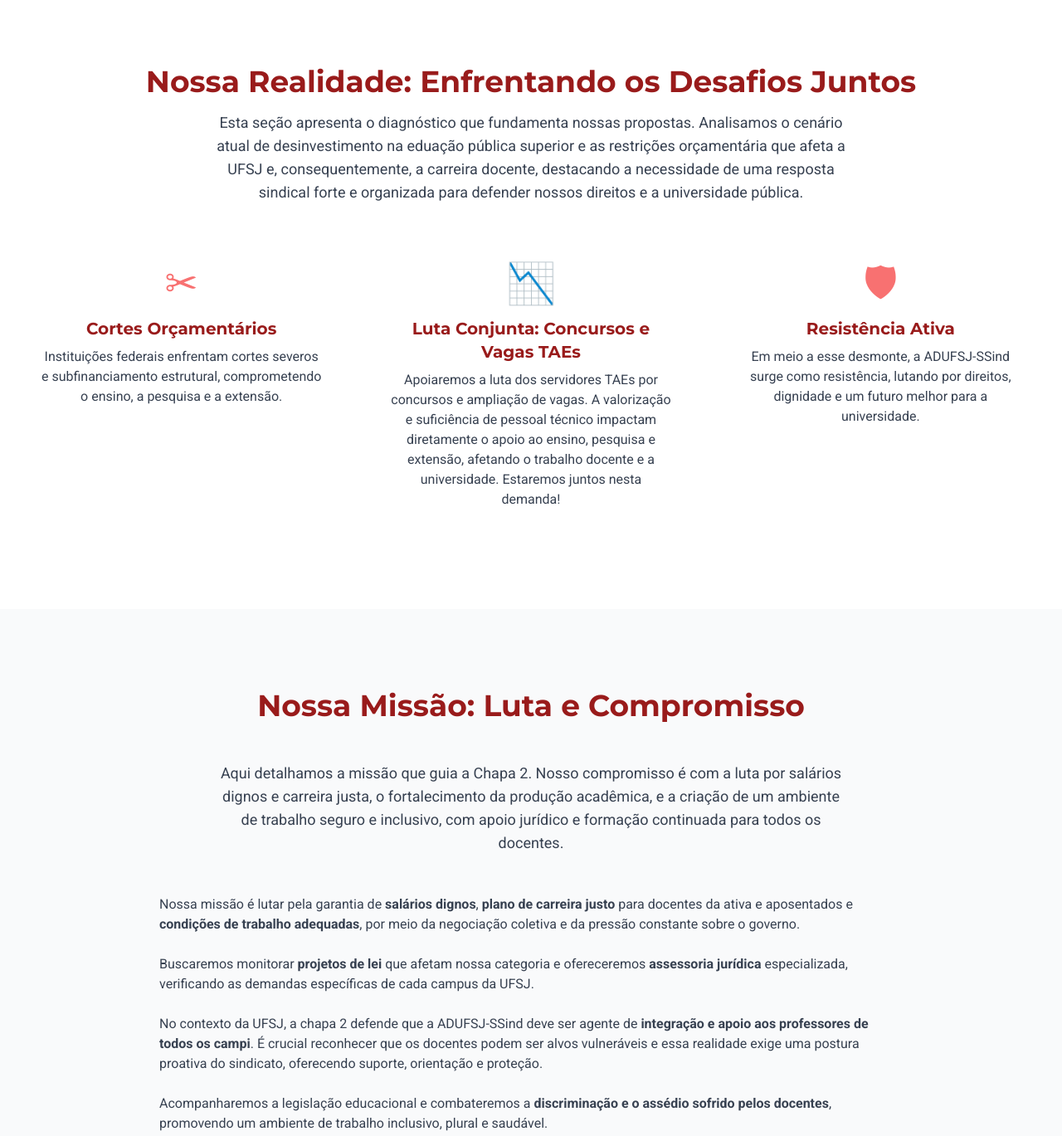
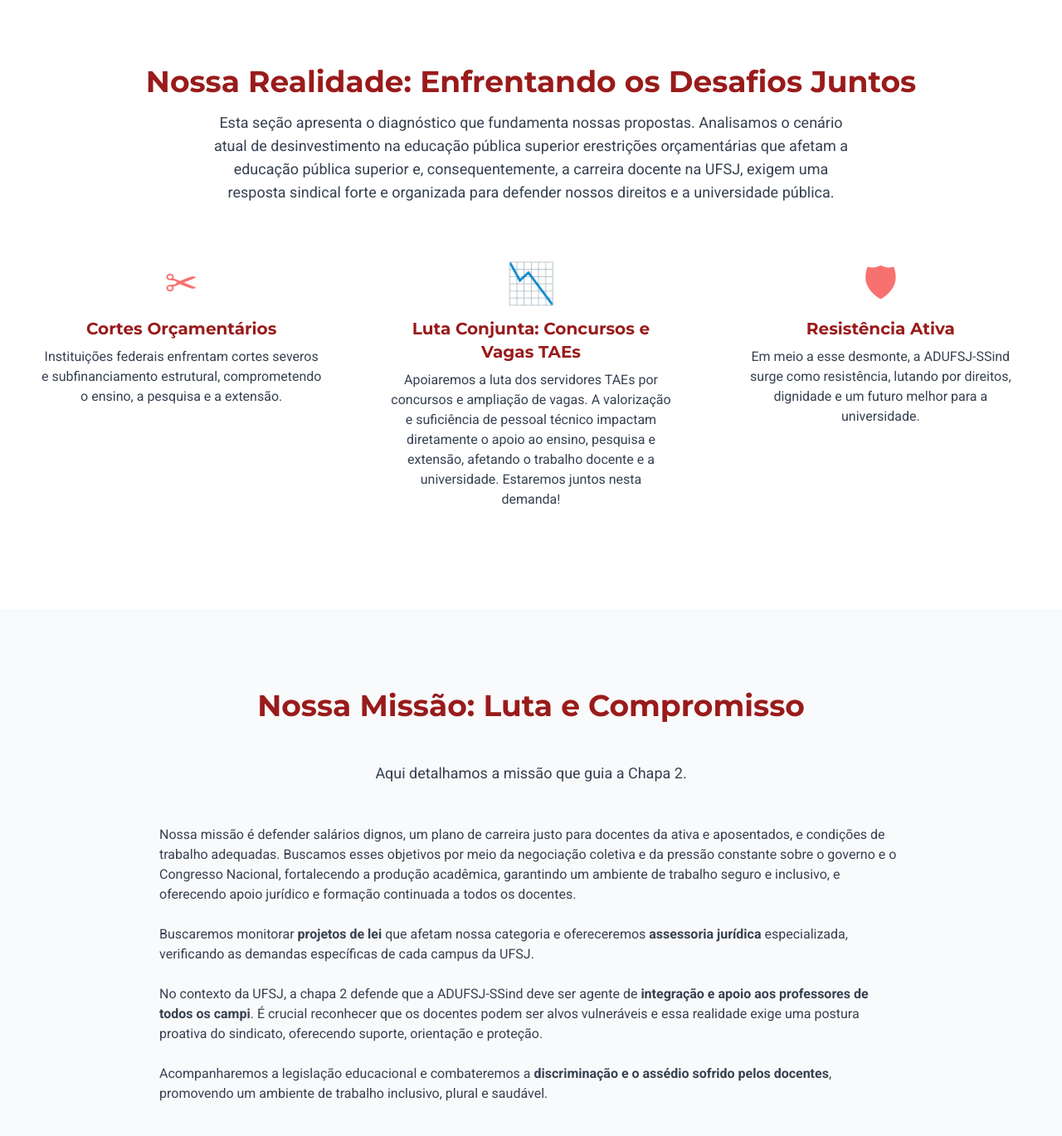
Before and after one commit to chapa2-adu-ufsj/chapa2-adu-ufsj.github.io, a plain HTML site: page index.html in a window 1280 px wide. Shown: the part 480-1849 px from the top of the page at 83% size. Drawn offline with nearby package versions, Linux system fonts and the light colour scheme.

Commit message:
Update index.html

```diff
--- a/index.html
+++ b/index.html
@@ -65,8 +65,7 @@
                     Desafios Juntos</h2>
                 <p class="text-center max-w-3xl mx-auto text-lg text-gray-700 mb-12">
                     Esta seção apresenta o diagnóstico que fundamenta nossas propostas. Analisamos o cenário atual de
-                    desinvestimento na eduação pública superior e as restrições orçamentária que afeta a UFSJ e, consequentemente, a carreira docente, destacando a necessidade de
-                    uma resposta sindical forte e organizada para defender nossos direitos e a universidade pública.
+                    desinvestimento na educação pública superior erestrições orçamentárias que afetam a educação pública superior e, consequentemente, a carreira docente na UFSJ, exigem uma resposta sindical forte e organizada para defender nossos direitos e a universidade pública.
                 </p>
                 <div class="grid md:grid-cols-3 gap-8 text-center">
                     <div class="p-6">
@@ -95,14 +94,10 @@
                 <h2 class="text-3xl md:text-4xl font-bold text-center text-red-800 mb-12">Nossa Missão: Luta e
                     Compromisso</h2>
                 <p class="text-center max-w-3xl mx-auto text-lg text-gray-700 mb-12">
-                    Aqui detalhamos a missão que guia a Chapa 2. Nosso compromisso é com a luta por salários dignos e
-                    carreira justa, o fortalecimento da produção acadêmica, e a criação de um ambiente de trabalho
-                    seguro e inclusivo, com apoio jurídico e formação continuada para todos os docentes.
+                    Aqui detalhamos a missão que guia a Chapa 2.
                 </p>
                 <div class="max-w-4xl mx-auto space-y-6 text-gray-700">
-                    <p>Nossa missão é lutar pela garantia de <strong>salários dignos</strong>, <strong>plano de carreira
-                            justo</strong> para docentes da ativa e aposentados e <strong>condições de trabalho
-                            adequadas</strong>, por meio da negociação coletiva e da pressão constante sobre o governo.
+                    <p>Nossa missão é defender salários dignos, um plano de carreira justo para docentes da ativa e aposentados, e condições de trabalho adequadas. Buscamos esses objetivos por meio da negociação coletiva e da pressão constante sobre o governo e o Congresso Nacional, fortalecendo a produção acadêmica, garantindo um ambiente de trabalho seguro e inclusivo, e oferecendo apoio jurídico e formação continuada a todos os docentes.
                     </p>
                     <p>Buscaremos monitorar <strong>projetos de lei</strong> que afetam nossa categoria e ofereceremos
                         <strong>assessoria jurídica</strong> especializada, verificando as demandas específicas de cada
@@ -138,7 +133,7 @@
                 <h2 class="text-3xl md:text-4xl font-bold text-center text-red-800 mb-12">Conheça Nossa Equipe</h2>
                 <p class="text-center max-w-3xl mx-auto text-lg text-gray-700 mb-12">
                     A força de uma chapa está em sua gente. Apresentamos os docentes que compõem a Chapa 2, um grupo
-                    diverso e representativo de vários campi, unido pelo compromisso com uma gestão classista, de luta e
+                    diverso e representativo de todos os campi, unido pelo compromisso com uma gestão classista, de luta e
                     independente. Abaixo, o gráfico ilustra nossa representatividade e, em seguida, você pode conhecer
                     cada membro.
                 </p>
@@ -259,7 +254,7 @@
 
             const equipeData = [
                 { nome: 'WILSON CAMILO CHAVES', cargo: 'Presidente', depto: 'DPSIC', campus: 'CDB' },
-                { nome: 'FRANK PEREIRA DE ANDRE', cargo: 'Vice-Presidente', depto: 'Curso de Farmácia', campus: 'CCO' },
+                { nome: 'FRANK PEREIRA DE ANDRADE', cargo: 'Vice-Presidente', depto: 'Curso de Farmácia', campus: 'CCO' },
                 { nome: 'RONALDO RIBEIRO ALVES', cargo: '1º Secretário', depto: 'DEMAT', campus: 'CSA' },
                 { nome: 'BEATRIZ ALVES FERREIRA', cargo: '2º Secretário', depto: 'Curso de Farmácia', campus: 'CCO' },
                 { nome: 'FRANCIANE DE OLIVEIRA ALVARENGA', cargo: '1º Tesoureiro', depto: 'DECAC', campus: 'CTAN' },
```
